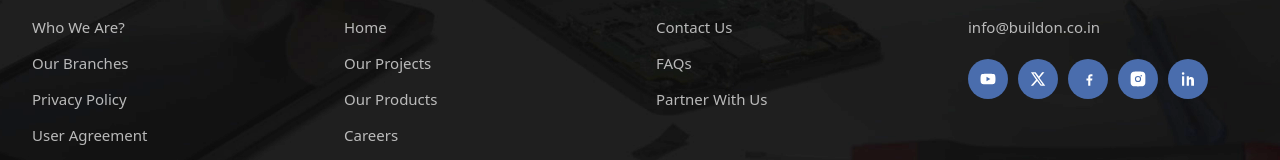
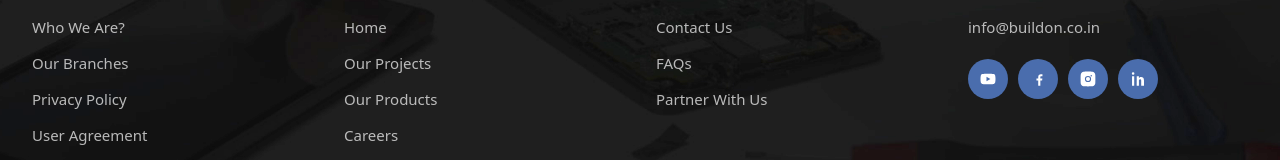
Before and after one commit to EBR-WORK/buildon, a Next.js app: page / in a window 1280 px wide. Shown: the part 6680-6840 px from the top of the page. Built offline with nearby package versions, Linux system fonts and the light colour scheme; a web font is replaced by a local one.

Commit message:
removed x from footer

```diff
--- a/src/components/icons.tsx
+++ b/src/components/icons.tsx
@@ -202,14 +202,6 @@ export function YoutubeIcon(props: IconProps) {
   );
 }
 
-export function XIcon(props: IconProps) {
-  return (
-    <svg {...solid} {...props}>
-      <path d="M17.53 3h3.02l-6.6 7.54L21.7 21h-6.07l-4.76-6.22L5.43 21H2.4l7.06-8.07L2.6 3h6.23l4.3 5.69L17.53 3Zm-1.06 16.2h1.67L7.6 4.71H5.81l10.66 14.49Z" />
-    </svg>
-  );
-}
-
 export function FacebookIcon(props: IconProps) {
   return (
     <svg {...solid} {...props}>
@@ -239,7 +231,6 @@ export function LinkedinIcon(props: IconProps) {
 
 export const socialIcons = {
   youtube: YoutubeIcon,
-  x: XIcon,
   facebook: FacebookIcon,
   instagram: InstagramIcon,
   linkedin: LinkedinIcon,
--- a/src/lib/content.ts
+++ b/src/lib/content.ts
@@ -322,8 +322,6 @@ export const social = [
     href: "https://www.youtube.com/@lifewaygypsum_buildcon6030",
     icon: "youtube",
   },
-  // The reference links its X icon to "#" — no account wired up yet
-  { label: "X", href: "#", icon: "x" },
   { label: "Facebook", href: "https://www.facebook.com/BuildonIndia/", icon: "facebook" },
   { label: "Instagram", href: "https://www.instagram.com/buildon_india/", icon: "instagram" },
   { label: "LinkedIn", href: "https://www.linkedin.com/company/buildon-india/", icon: "linkedin" },
```
